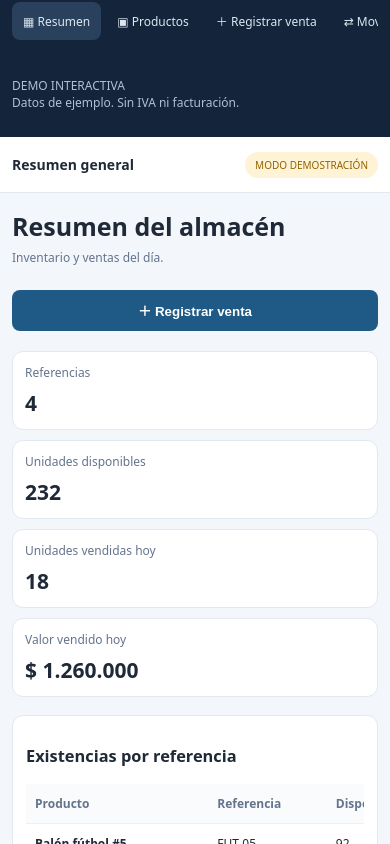
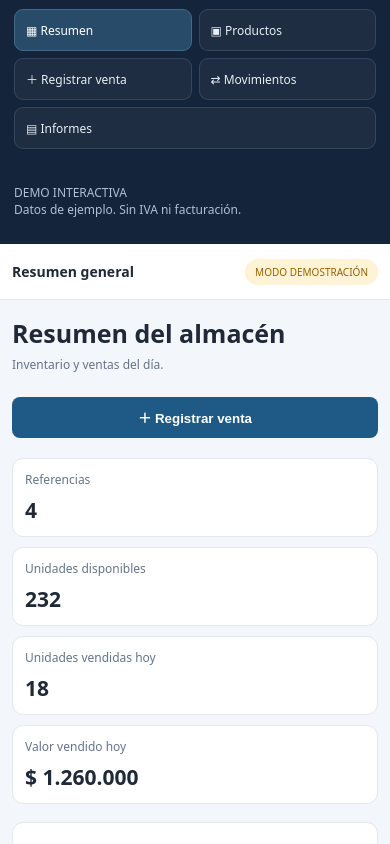
Before and after one commit to haperez86/balones-proto, a plain HTML site: page index.html in a window 390 px wide. Shown: the part 48-892 px from the top of the page. Drawn offline with Linux system fonts and the light colour scheme.

Commit message:
fix: redesign mobile navigation menu

```diff
--- a/index.html
+++ b/index.html
@@ -41,6 +41,50 @@ html,body{width:100%;max-width:100%;overflow-x:hidden}
 
 
 @media(max-width:700px){.cards{grid-template-columns:minmax(0,1fr)}}
+
+/* Navegación móvil: menú en bloques, sin carrusel horizontal */
+@media(max-width:700px){
+  .side{padding:16px 14px 14px}
+  .brand{font-size:19px;letter-spacing:.2px}
+  .nav{
+    display:grid;
+    grid-template-columns:repeat(2,minmax(0,1fr));
+    gap:7px;
+    margin-top:15px;
+    padding:0;
+    width:100%;
+    overflow:visible;
+    white-space:normal;
+  }
+  .nav button{
+    display:flex;
+    align-items:center;
+    justify-content:flex-start;
+    min-width:0;
+    width:100%;
+    min-height:42px;
+    padding:10px 11px;
+    border:1px solid rgba(220,231,240,.13);
+    border-radius:9px;
+    background:rgba(255,255,255,.045);
+    color:#e7eef5;
+    font-size:12px;
+    line-height:1.25;
+    white-space:normal;
+    text-align:left;
+  }
+  .nav button.active{
+    background:#294b6a;
+    border-color:#42698a;
+    color:#fff;
+  }
+  .nav button:last-child{grid-column:1/-1}
+}
+@media(max-width:380px){
+  .nav{grid-template-columns:repeat(2,minmax(0,1fr));gap:6px}
+  .nav button{font-size:11px;padding:9px 8px}
+}
+
 </style></head><body><div class="app"><aside class="side"><div class="brand">PROTO INVENTARIO<small>Control de almacén y ventas</small></div><nav class="nav"><button class="active" data-page="dashboard">▦ Resumen</button><button data-page="products">▣ Productos</button><button data-page="sales">＋ Registrar venta</button><button data-page="movements">⇄ Movimientos</button><button data-page="reports">▤ Informes</button></nav><p class="muted" style="color:#adc2d5;margin-top:35px">DEMO INTERACTIVA<br>Datos de ejemplo. Sin IVA ni facturación.</p></aside>
 <main><header class="top"><b id="topTitle">Resumen general</b><span class="tag">MODO DEMOSTRACIÓN</span></header><div class="content">
 <section id="dashboard" class="page"><div class="heading"><div><h1>Resumen del almacén</h1><div class="sub">Inventario y ventas del día.</div></div><button class="btn" onclick="show('sales')">＋ Registrar venta</button></div><div class="cards"><div class="card"><div class="metric-label">Referencias</div><div class="metric" id="mProducts">4</div></div><div class="card"><div class="metric-label">Unidades disponibles</div><div class="metric" id="mStock">232</div></div><div class="card"><div class="metric-label">Unidades vendidas hoy</div><div class="metric" id="mSold">18</div></div><div class="card"><div class="metric-label">Valor vendido hoy</div><div class="metric" id="mValue">$1.260.000</div></div></div><div class="two"><div class="panel"><h3>Existencias por referencia</h3><div class="tablewrap"><table><thead><tr><th>Producto</th><th>Referencia</th><th>Disponible</th><th>Estado</th></tr></thead><tbody id="dashRows"></tbody></table></div></div><div class="panel"><h3>Actividad de hoy</h3><div class="line"><span>Unidades vendidas</span><b id="sumUnits">18</b></div><div class="line"><span>Registros de venta</span><b id="sumCount">3</b></div><div class="line"><span>Valor vendido</span><b id="sumValue">$1.260.000</b></div><p class="notice" style="margin-top:15px">Cada venta descuenta automáticamente las unidades del inventario.</p></div></div></section>
```
